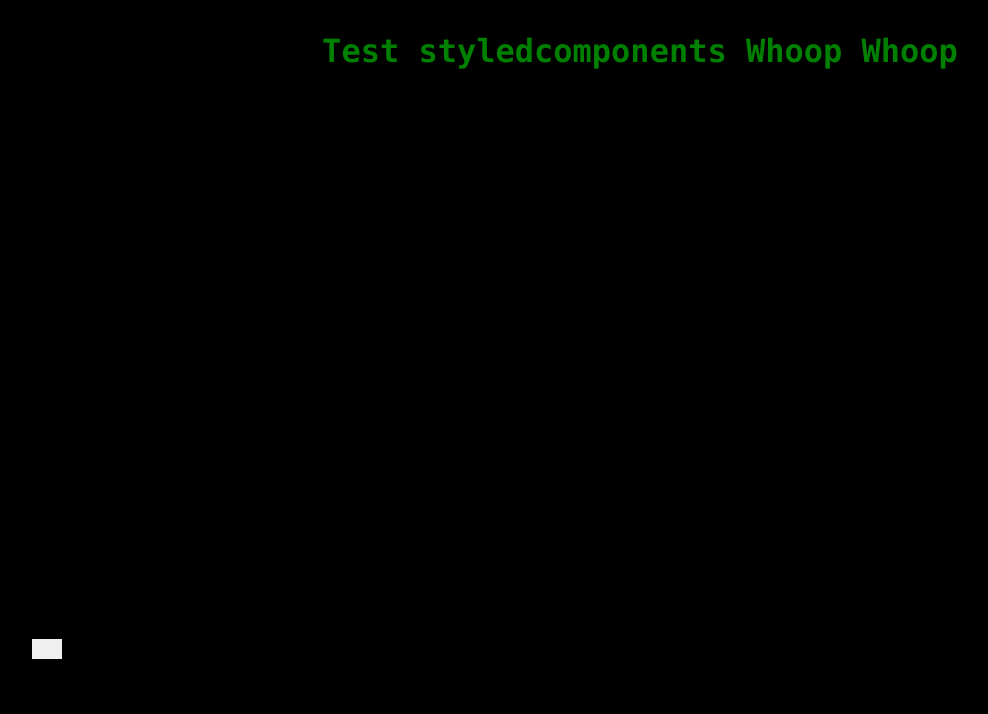
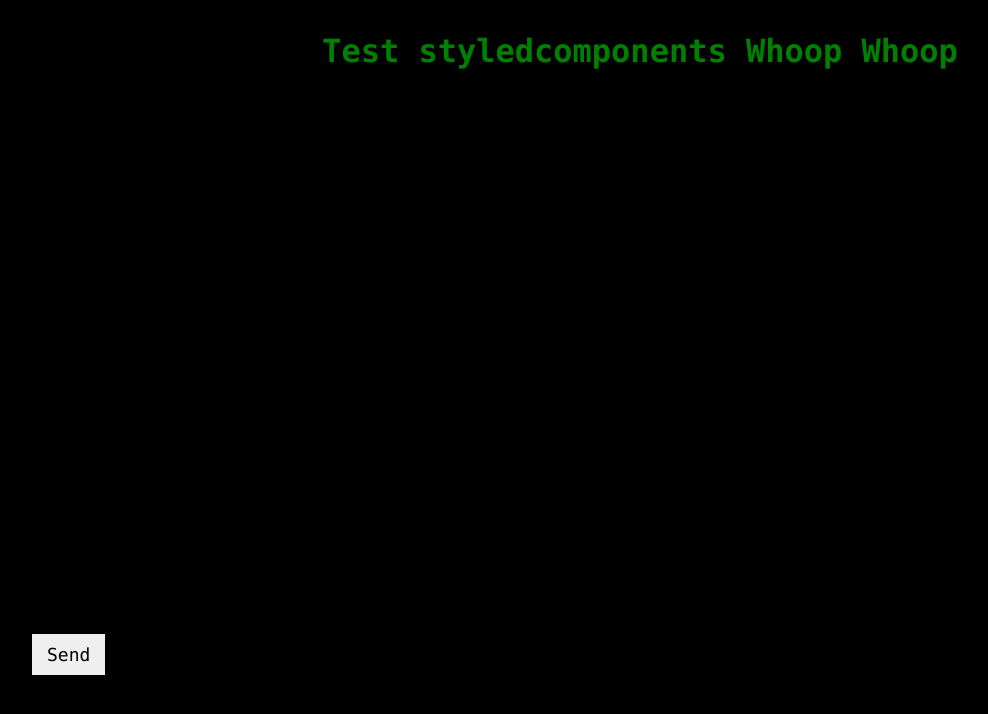
Before and after one commit to Mars4me/coffee-mate, a React (Vite) app: page / in a window 1280 px wide. Shown: the top 714 px of the page, without its empty margins (0-988 px from the left). Built offline with nearby package versions, Linux system fonts and the light colour scheme.

Commit message:
add button props

```diff
--- a/src/components/Button.tsx
+++ b/src/components/Button.tsx
@@ -12,5 +12,5 @@ const StyledButton = styled.button`
 `;
 
 export const Button = (props: { children?: ReactNode }) => {
-    return <StyledButton />;
+    return <StyledButton {...props} />;
 };
```
